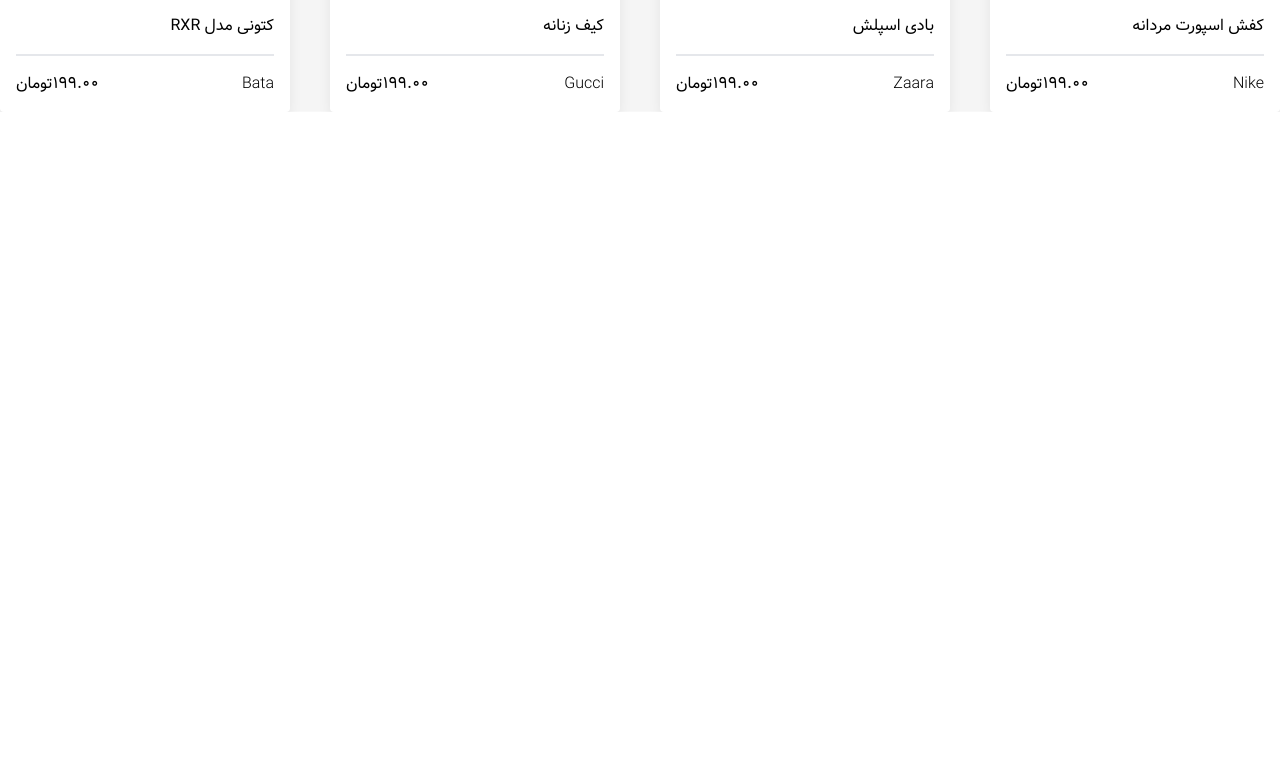
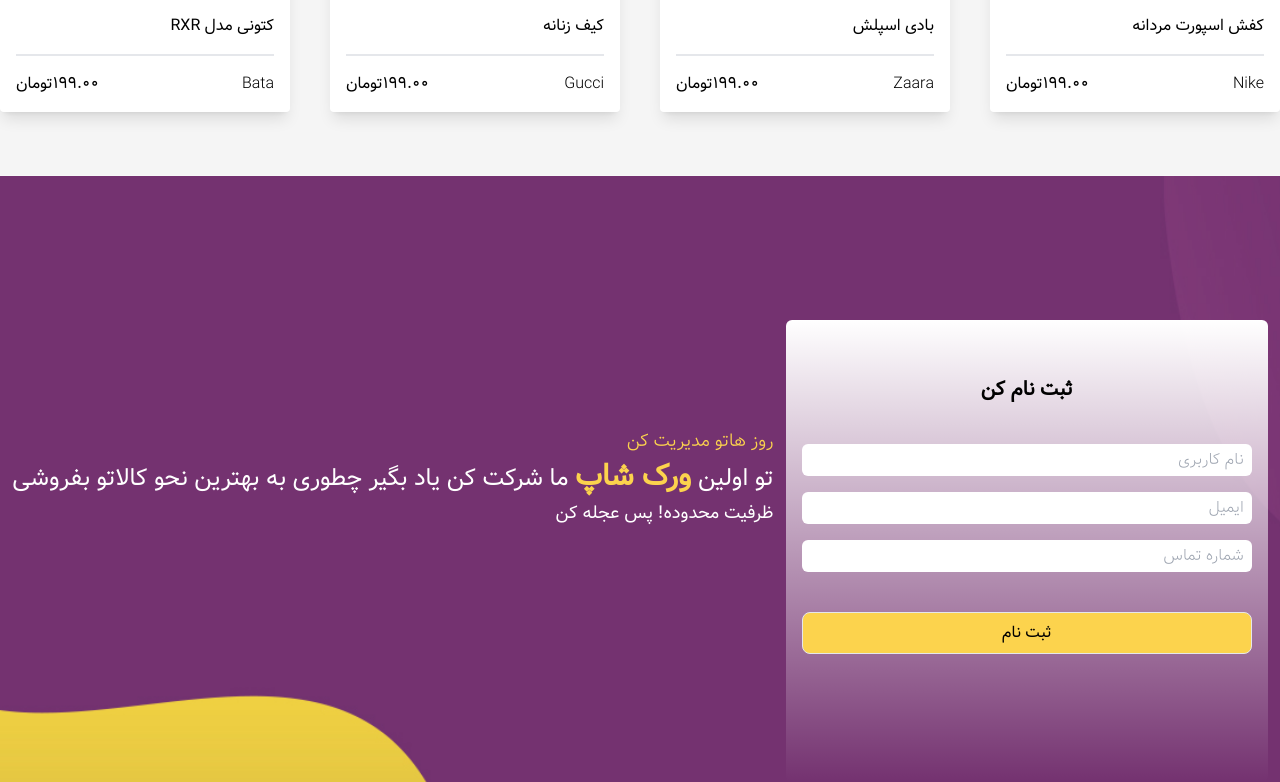
Before and after one commit to Ahadmtv/hojre, a React (Create React App) app: page / in a window 1280 px wide. Shown: the part 2357-3139 px from the top of the page. Before the commit the page ends 2469 px from the top, so only its background shows below. Built offline with nearby package versions, Linux system fonts and the light colour scheme.

Commit message:
register-home added

```diff
--- a/src/components/ProductHome.tsx
+++ b/src/components/ProductHome.tsx
@@ -95,10 +95,10 @@ const ProductHome: FC = () => {
         }
     }
     return (
-        <div className="background-product relative pt-16">
+        <div className="background-product relative pt-16 pb-16">
             <div><img className=" z-0 absolute top-1/2 left-0 -translate-y-1/2 shap-animation" src="./assets/images/shape-img/icon/01.png"></img></div>
             <div><img className=" z-0 absolute top-1/2 right-0 -translate-y-1/2 shap-animation" src="./assets/images/shape-img/icon/02.png"></img></div>
-            <div className="container mx-auto z-10">
+            <div className="container mx-auto z-10 px-4 md:px-0">
                 <div className="bg-white flex items-center py-6 px-5 shadow-lg rounded">
                     <div><h1 className="text-2xl font-vazir-bold font-bold">محصولات ما</h1></div>
                     <div className="mr-auto">
--- /dev/null
+++ b/src/components/RegisterHome.tsx
@@ -0,0 +1,36 @@
+import { FC } from "react"
+
+const RegisterHome: FC = () => {
+    return (
+        <div className="background-register-home">
+            <div className="container mx-auto px-4 md:px-0">
+                <div className="flex flex-col-reverse justify-around lg:flex-row  lg:justify-evenly ">
+                    <div className="flex justify-center">
+                        <form className="flex flex-col justify-center px-4 lg:mt-36 rounded-md bg-gradient-to-t from-transparent to-white">
+                            <h3 className="text-center mt-14 font-bold font-vazir-bold text-xl">ثبت نام کن</h3>
+                            <div className="flex flex-col my-8">
+                                <input className="my-2 py-1 px-2 rounded-md font-vazir-thin min-w-[350px] md:min-w-[450px]" type="text" name="username" placeholder="نام کاربری"></input>
+                                <input className="my-2 py-1 px-2 rounded-md font-vazir-thin min-w-[350px] md:min-w-[450px]" type="text" name="username" placeholder="ایمیل"></input>
+                                <input className="my-2 py-1 px-2 rounded-md font-vazir-thin min-w-[350px] md:min-w-[450px]" type="text" name="username" placeholder="شماره تماس"></input>
+                            </div>
+                            <button className="mb-32 btn-auth" type="submit">ثبت نام</button>
+                        </form>
+                    </div>
+                    <div className="flex justify-center items-center">
+                        <div className="text-white">
+                            <span className="text-amber-300 font-vazir-light text-lg my-1">روز هاتو مدیریت کن</span>
+                            <p className="text-2xl my-1">
+                                تو اولین <span className="font-bold font-vazir-bold text-amber-300 text-3xl">ورک شاپ</span> ما شرکت کن یاد بگیر چطوری به بهترین نحو کالاتو بفروشی
+                            </p>
+
+                            <p className="text-lg my-1">ظرفیت محدوده! پس عجله کن</p>
+                        </div>
+                    </div>
+
+                </div>
+            </div>
+        </div>
+    )
+}
+
+export default RegisterHome
--- a/src/index.css
+++ b/src/index.css
@@ -185,6 +185,13 @@
         background-repeat: no-repeat;
         width: 100vw;
     }
+    .background-register-home{
+        background-image: url(../public/assets/images/bg-img/07.jpg);
+        background-size: cover;
+        background-position: center;
+        background-repeat: no-repeat;
+        width: 100vw;
+    }
     .shap-animation{
         animation: outer-ripple 15s infinite;
     }
--- a/src/pages/Home/Home.tsx
+++ b/src/pages/Home/Home.tsx
@@ -2,6 +2,7 @@ import { FC } from "react"
 import Banner from "../../components/Banner"
 import CatHome from "../../components/CatHome"
 import ProductHome from "../../components/ProductHome"
+import RegisterHome from "../../components/RegisterHome"
 
 const Home: FC = () => {
   return (
@@ -9,6 +10,7 @@ const Home: FC = () => {
       <Banner />
       <CatHome/>
       <ProductHome/>
+      <RegisterHome/>
     </div>
   )
 }
```
